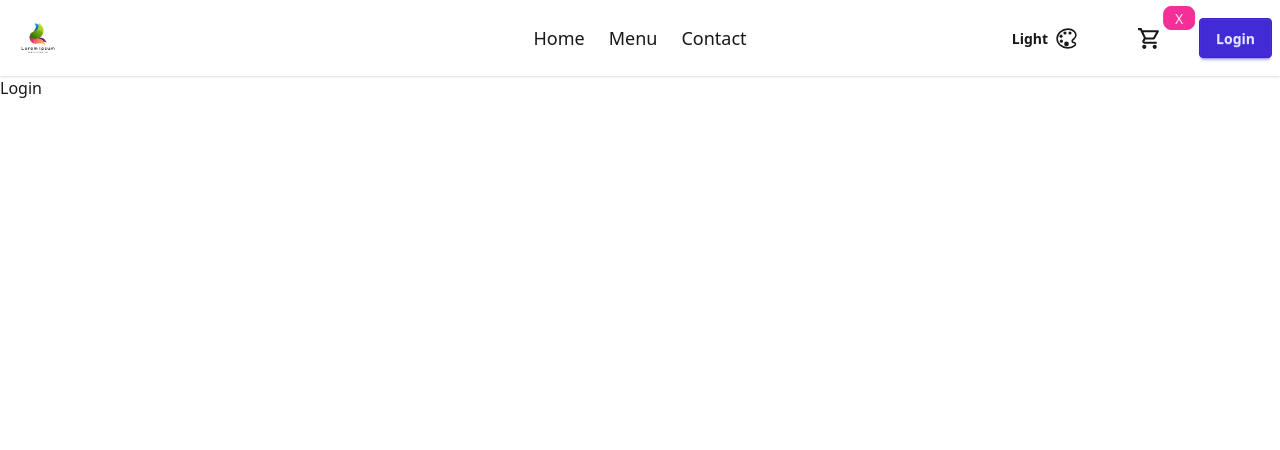
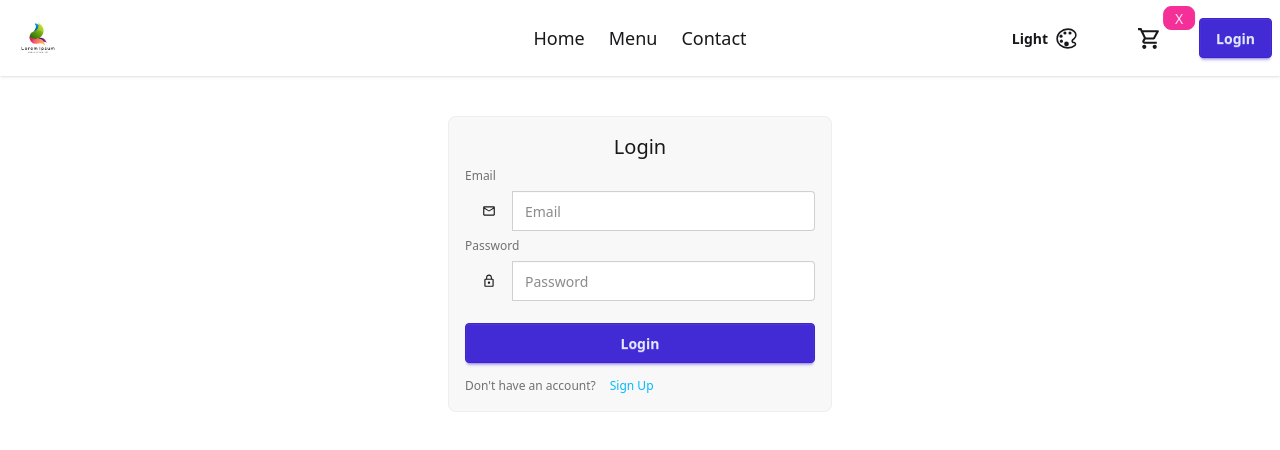
Before and after one commit to I-k-a-r-o-s/restaurent-frontend, a React (Vite) app: page /login in a window 1280 px wide. Shown: the top 450 px of the page. Built offline with nearby package versions, Linux system fonts and the light colour scheme.

Commit message:
wrote login page

```diff
--- a/src/pages/Login.jsx
+++ b/src/pages/Login.jsx
@@ -1,6 +1,80 @@
+import { useState } from "react";
+import toast from "react-hot-toast";
+import { MdLockOutline, MdOutlineMail } from "react-icons/md";
+import { Link } from "react-router";
+
 const Login = () => {
+  const [formData, setFormData] = useState({
+    email: "",
+    password: "",
+  });
+
+  const handleSubmit = (e) => {
+    e.preventDefault();
+    toast.success("Logged in Successfully");
+    console.log(formData);
+  };
+
+  const handleChange = (e) => {
+    const { name, value } = e.target;
+    setFormData((prev) => ({ ...prev, [name]: value }));
+  };
+
+  const notify = (fieldName) => toast.error(`Please fill out ${fieldName}`);
+
   return (
-    <div>Login</div>
-  )
-}
-export default Login
+    <div className="flex items-center justify-center">
+      <form onSubmit={handleSubmit} className="m-10">
+        <fieldset className="fieldset bg-base-200 border-base-300 rounded-box w-sm border p-4">
+          <div className="flex items-center justify-center">
+            <h1 className="text-xl">Login</h1>
+          </div>
+          <label className="label">Email</label>
+          <div className="join">
+            <span
+              className="btn btn-ghost join-item"
+              onClick={() => notify("Email")}
+            >
+              <MdOutlineMail />
+            </span>
+            <input
+              type="email"
+              className="input join-item"
+              placeholder="Email"
+              name="email"
+              value={formData.email}
+              onChange={handleChange}
+            />
+          </div>
+          <label className="label">Password</label>
+          <div className="join">
+            <span
+              className="btn btn-ghost join-item"
+              onClick={() => notify("Password")}
+            >
+              <MdLockOutline />
+            </span>
+            <input
+              type="password"
+              className="input join-item"
+              placeholder="Password"
+              name="password"
+              value={formData.password}
+              onChange={handleChange}
+            />
+          </div>
+          <button type="submit" className="btn btn-primary mt-4">
+            Login
+          </button>
+          <p className="label pt-2">
+            Don't have an account?
+            <Link to={"/signup"} className="link link-info link-hover pl-2 ">
+              Sign Up
+            </Link>
+          </p>
+        </fieldset>
+      </form>
+    </div>
+  );
+};
+export default Login;
```
